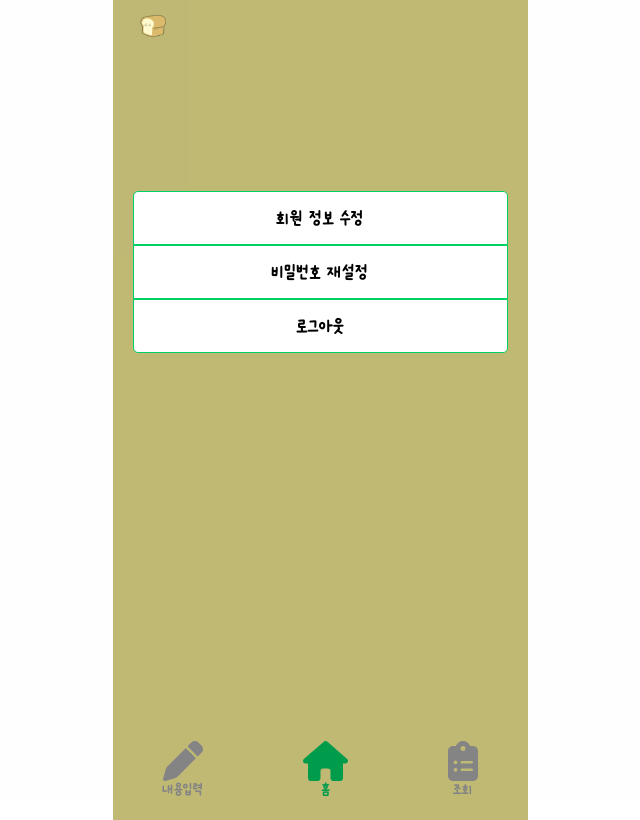
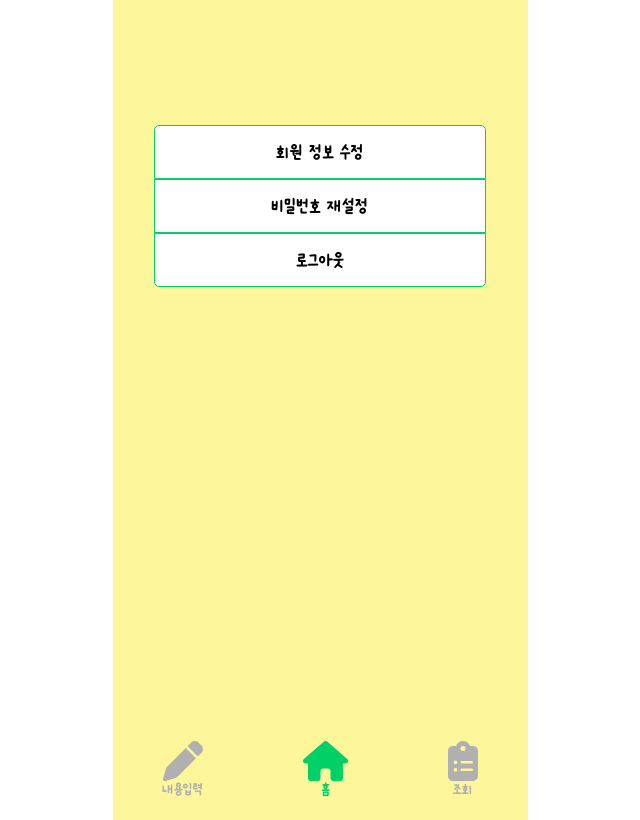
Before and after one commit to depressed-bread/FE, a React (Create React App) app in the folder hackathon/: page /setting in a window 1280 px wide. Shown: the whole page, without its empty margins (320-960 px from the left). Built offline with nearby package versions, Linux system fonts and the light colour scheme; no server answers.

Commit message:
feat: 설정 이모티콘 없애기(배포)

```diff
--- a/hackathon/src/Pages/Api.jsx
+++ b/hackathon/src/Pages/Api.jsx
@@ -1,11 +1,27 @@
+import axios from 'axios';
+
+const host = window.location.hostname === "localhost"
+  ? 'http://52.79.177.156' // 로컬 환경에서는 직접 서버 URL로 요청
+  : "/api"; // 배포 환경에서는 /api를 사용
+
+const api = axios.create({
+  baseURL: host,
+  headers: {
+    'Content-Type': 'application/json',
+  },
+  withCredentials: true, // 세션 쿠키를 포함하기 위해 설정
+});
+
+export default api;
+
+
 // import axios from 'axios';
 
-// const host = window.location.hostname === "localhost"
-//   ? 'http://52.79.177.156' // 로컬 환경에서는 직접 서버 URL로 요청
-//   : "/api"; // 배포 환경에서는 /api를 사용
+// // 환경에 따라 baseURL 설정
+// const baseURL = 'http://localhost:8080';
 
 // const api = axios.create({
-//   baseURL: host,
+//   baseURL,
 //   headers: {
 //     'Content-Type': 'application/json',
 //   },
@@ -13,19 +29,3 @@
 // });
 
 // export default api;
-
-
-import axios from 'axios';
-
-// 환경에 따라 baseURL 설정
-const baseURL = 'http://localhost:8080';
-
-const api = axios.create({
-  baseURL,
-  headers: {
-    'Content-Type': 'application/json',
-  },
-  withCredentials: true, // 세션 쿠키를 포함하기 위해 설정
-});
-
-export default api;
--- a/hackathon/src/Pages/Setting.jsx
+++ b/hackathon/src/Pages/Setting.jsx
@@ -1,10 +1,8 @@
-import React, { useState, useEffect } from 'react';
 import { useNavigate } from 'react-router-dom';
 import { faPen, faHouse, faClipboardList } from '@fortawesome/free-solid-svg-icons';
 import { FontAwesomeIcon } from '@fortawesome/react-fontawesome';
 import styled, { createGlobalStyle } from 'styled-components';
 import api from './Api';
-import logoImage from './logo.png';
 import font from './온글잎밑미.ttf';
 
 const GlobalStyle = createGlobalStyle`
@@ -14,6 +12,9 @@ const GlobalStyle = createGlobalStyle`
    }
   body {
     font-family: 'Ownglyph_meetme-Rg';
+    margin: 0;
+    padding: 0;
+    box-sizing: border-box;
   }
 `;
 
@@ -26,70 +27,41 @@ const Container = styled.div`
     position: relative;
 `;
 
-const Overlay = styled.div`
-    width: 375px;
+
+const AppWrapper = styled.div`
+    width: 100%;
+    max-width: 375px;
     height: 100vh;
-    background-color: rgba(0, 0, 0, 0.5);
+    background-color: #FEF69B;
     padding: 20px;
+    display: flex;
+    flex-direction: column;
+    align-items: center;
+    position: relative;
+    overflow: hidden;
+    z-index: 1;
+`;
+
+const ContentWrapper = styled.div`
+    margin-top: 30%;
+    width: 80%;
+    max-width: 375px;
     display: flex;
     flex-direction: column;
     align-items: center;
     position: absolute;
     overflow: hidden;
     z-index: 2;
-    opacity: 0.5;
 `;
 
-const AppWrapper = styled.div`
-    width: 375px;
-    height: 100vh;
-    background-color: #FEF69B;
-    padding: 20px;
-    display: flex;
-    flex-direction: column;
-    align-items: center;
+const ClickableArea = styled.div`
     position: absolute;
-    overflow: hidden;
+    top: 0;
+    left: 0;
+    width: 100%;
+    height: 100%;
     z-index: 1;
-`;
-
-const ContentWrapper = styled.div`
-    margin-top: -20%;
-    width: 80%; /* 너비를 80%로 변경 */
-    max-width: 375px; /* 최대 너비를 설정 */
-    display: flex;
-    flex-direction: column;
-    align-items: center;
-    position: absolute;
-    overflow: hidden;
-    z-index: 3;
-`;
-
-
-
-const Header = styled.div`
-    width: 100%;
-    display: flex;
-    justify-content: space-between;
-    align-items: center;
-    position: absolute;
-    top: 20px;
-    padding: 0 20px;
-    z-index: 3;
-`;
-
-const Logo = styled.img`
-  width: 30px;
-  height: auto;
-  margin-top: 10px;
-  margin-left: 25px;
-`;
-
-const Emoji = styled.img`
-    width: 24px;
-    height: 24px;
-    margin-top: 10px;
-    margin-right: 25px;
+    background: transparent;
     cursor: pointer;
 `;
 
@@ -144,7 +116,7 @@ const Menu = styled.div`
     position: absolute;
     bottom: 0;
     background-color: #FEF69B;
-    z-index: 1;
+    z-index: 3;
     margin-bottom: 3%;
 `;
 
@@ -160,21 +132,6 @@ const MenuItem = styled.div`
 
 const Setting = () => {
     const navigate = useNavigate();
-    const [topEmotion, setTopEmotion] = useState('');
-
-    useEffect(() => {
-        const fetchTopEmotion = async () => {
-            try {
-                const response = await api.get('/api/user/emotion');
-                const emotion = response.data.emotion;
-                setTopEmotion(emotion);
-            } catch (error) {
-                console.error('Error fetching top emotion:', error);
-            }
-        };
-
-        fetchTopEmotion();
-    }, []);
 
     const handleLogout = async () => {
         try {
@@ -190,35 +147,18 @@ const Setting = () => {
         }
     };
 
-    const emotionImages = {
-        'ANGRY': '/angry.png',
-        'JOY': '/joy.png',
-        'DEPRESSION': '/depression.png',
-        'SAD': '/sad.png',
-        'PANIC': '/panic.png',
-        'ANXIETY': '/anxiety.png',
-        'PROUD': '/proud.png',
-        'THRILL': '/thrill.png'
-    };
-
     return (
         <>
             <GlobalStyle />
             <Container>
-                <ContentWrapper>
-                    <EditInfo onClick={() => navigate('/edit-info')}>회원 정보 수정</EditInfo>
-                    <ResetPassword onClick={() => navigate('/reset-password')}>비밀번호 재설정</ResetPassword>
-                    <Logout onClick={handleLogout}>로그아웃</Logout>
-                </ContentWrapper>
+                <AppWrapper>
+                    <ClickableArea onClick={() => navigate(-1)} />
 
-                <Overlay>
-                    <Header>
-                        <Logo src={logoImage} alt="Logo" />
-                        {topEmotion && emotionImages[topEmotion] && <Emoji src={emotionImages[topEmotion]} alt="Emotion" onClick={() => navigate(-1)} />}
-                    </Header>
-                </Overlay>
-
-                <AppWrapper>
+                    <ContentWrapper>
+                        <EditInfo onClick={() => navigate('/edit-info')}>회원 정보 수정</EditInfo>
+                        <ResetPassword onClick={() => navigate('/reset-password')}>비밀번호 재설정</ResetPassword>
+                        <Logout onClick={handleLogout}>로그아웃</Logout>
+                    </ContentWrapper>
                     <Menu>
                         <MenuItem onClick={() => navigate('/inputpage')}>
                             <FontAwesomeIcon icon={faPen} style={{ fontSize: '40px' }} />
```
